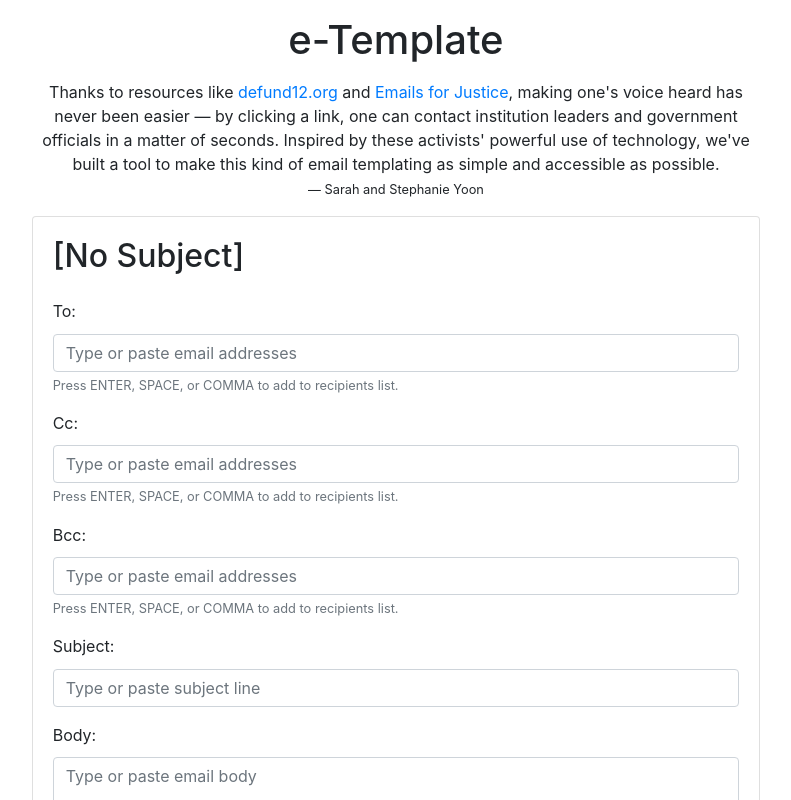
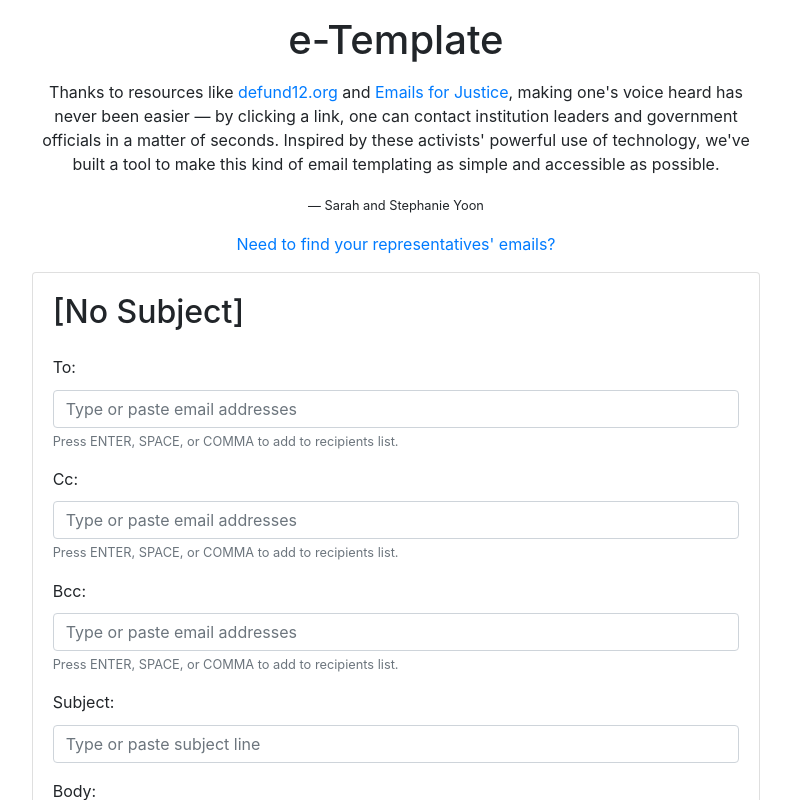
Before and after one commit to syoon123/etemplate, a React (Create React App) app in the folder app/: page / in a window 1280 px wide. Shown: the top 800 px of the page, without its empty margins (244-1035 px from the left). Built offline with nearby package versions, Linux system fonts and the light colour scheme.

Commit message:
added representative emails url to e-template

```diff
--- a/app/src/App.tsx
+++ b/app/src/App.tsx
@@ -126,7 +126,7 @@ export default function App() {
         </Row>
         <Row className="justify-content-md-center mb-0">
           <Col lg={8}>
-            <p className="text-center mb-0">
+            <p className="text-center">
               Thanks to resources like{' '}
               <a
                 href="https://defund12.org"
@@ -149,12 +149,21 @@ export default function App() {
               of technology, we've built a tool to make this kind of email
               templating as simple and accessible as possible.
             </p>
+            <p className="text-center mb-3">
+              <small>&mdash; Sarah and Stephanie Yoon</small>
+            </p>
           </Col>
         </Row>
-        <Row className="justify-content-md-center">
+        <Row className="justify-content-md-center mb-0">
           <Col lg={8}>
-            <p className="text-center mb-3">
-              <small>&mdash; Sarah and Stephanie Yoon</small>
+            <p className="text-center">
+              <a
+                href="https://st234pa.github.io/representative-emails"
+                target="_blank"
+                rel="noopener noreferrer"
+              >
+                Need to find your representatives' emails?
+              </a>
             </p>
           </Col>
         </Row>
```
